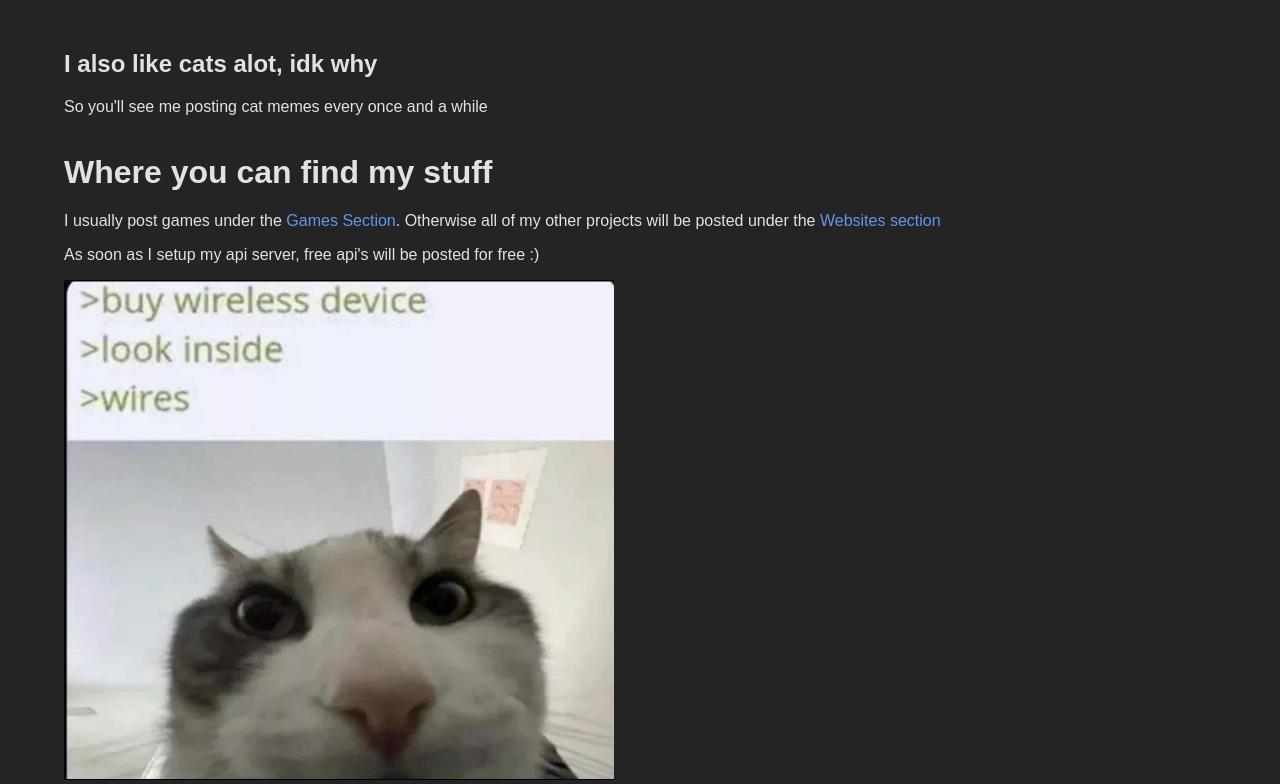
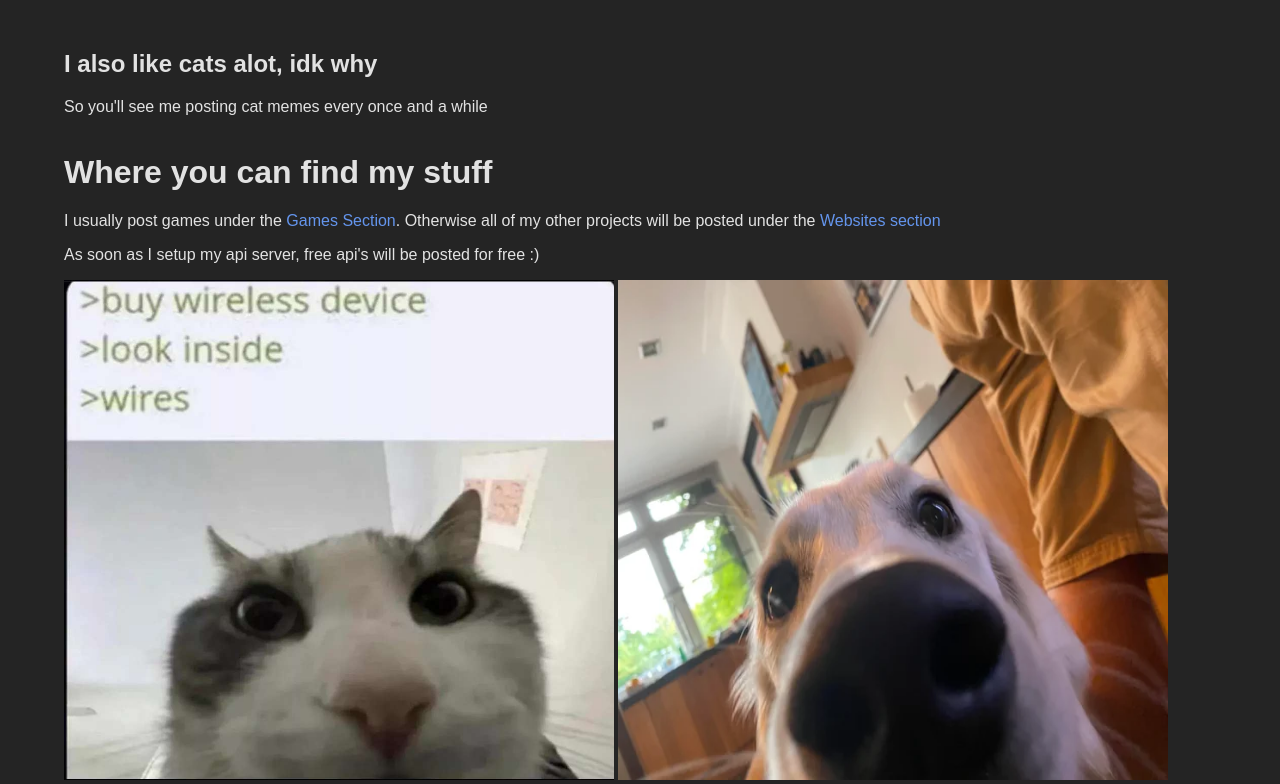
Before and after one commit to LordCat0/Noah-Site, a plain HTML site: page index.html in a window 1280 px wide. Shown: the part 548-1332 px from the top of the page. Drawn offline with Linux system fonts and the light colour scheme; a script that the page names is missing.

Commit message:
Update index.html

```diff
--- a/index.html
+++ b/index.html
@@ -86,6 +86,7 @@
             <p>I usually post games under the <a href="#Games">Games Section</a>. Otherwise all of my other projects will be posted under the <a href="#Websites">Websites section</a></p>
             <p>As soon as I setup my api server, free api's will be posted for free :)</p>
             <img src="./Media/BuyWirelessDevice.jpg">
+            <img src="./dawg.png">
         </div>
         </div>
         <div class="ItemList" style="display: none;">
```
